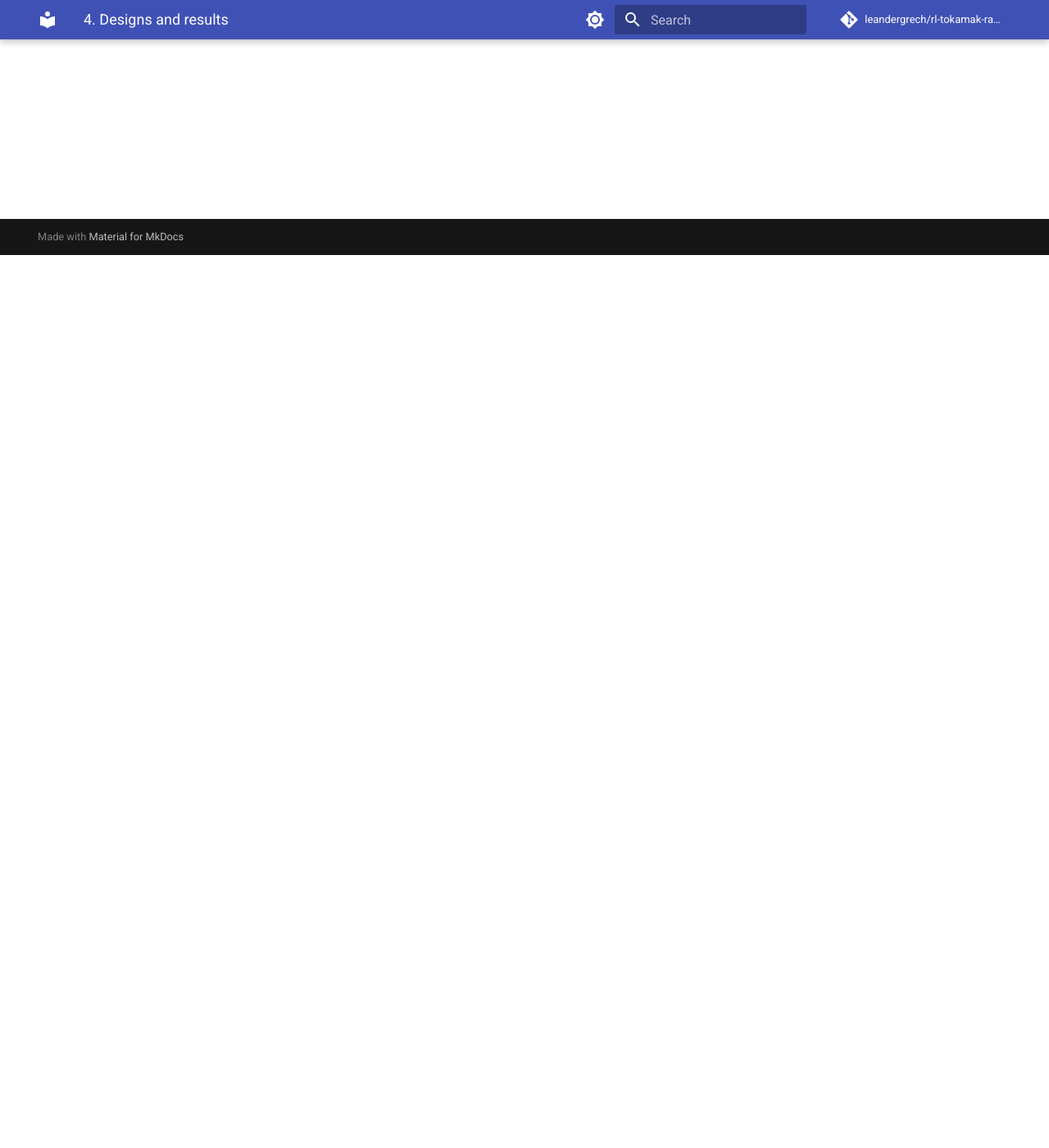
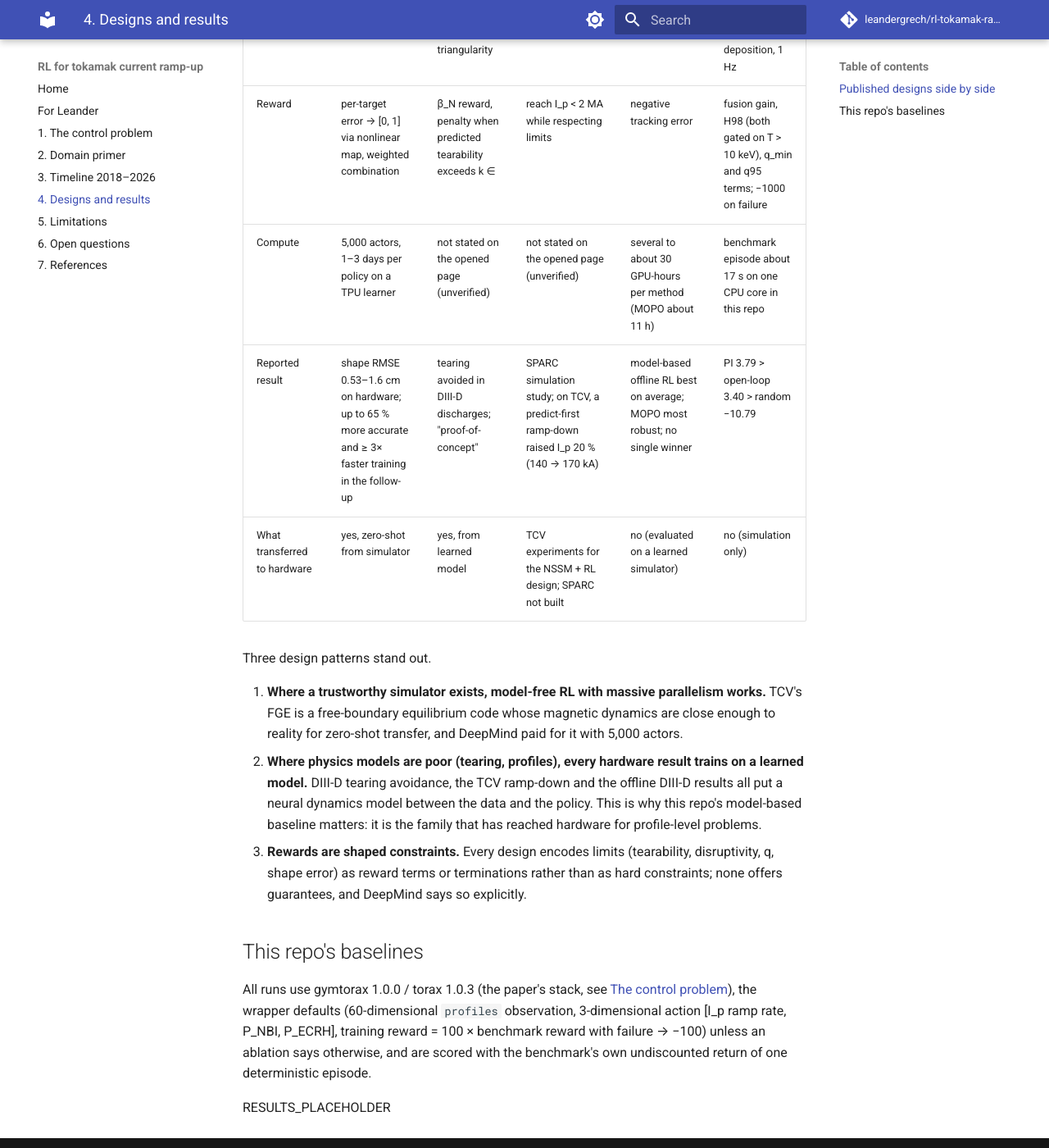
Before and after one commit to leandergrech/rl-tokamak-rampup, an MkDocs documentation site: the page built from docs/04-designs.md, in a window 1280 px wide and 1400 px high, scrolled down 1089 px. Shown: the whole window at 82% size. Built offline with MkDocs 1.6.1 and Material for MkDocs 9.7.7, drawn with Linux system fonts in a browser that asks for light colours; comment, search, counter and statistics services are not loaded; some of the changed text lies outside the part shown.

Commit message:
STATUS: step 3 done, step 4 running; draft designs page
Co-Authored-By: Claude Opus 5.5 <noreply@anthropic.com>

```diff
--- a/docs/04-designs.md
+++ b/docs/04-designs.md
@@ -1,3 +1,29 @@
-# 04-designs
+# Designs and results
 
-Work in progress.
+Two parts: the published RL/ML control designs side by side, then this repo's baselines on Gym-TORAX with their numbers. Every literature number links to [References](07-references.md); every number of ours comes from a file under `data/`.
+
+## Published designs side by side
+
+| | DeepMind TCV magnetic control ([R6](07-references.md#r6), [R7](07-references.md#r7)) | DIII-D tearing avoidance ([R8](07-references.md#r8)) | MIT ramp-down ([R10](07-references.md#r10), [R11](07-references.md#r11)) | RL4F offline benchmark ([R13](07-references.md#r13)) | Gym-TORAX ([R1](07-references.md#r1), [R3](07-references.md#r3)) |
+|---|---|---|---|---|---|
+| Control problem | plasma current, position and boundary shape after handover | keep β_N high while keeping predicted tearability below a threshold | ramp I_p down safely | track rotation, density, temperature, pressure profiles | ramp-up to a high-performance flat-top |
+| Algorithm | MPO (actor-critic), asymmetric: small feedforward actor, LSTM critic | DDPG (Keras-RL) | PPO | 13 offline algorithms incl. MOPO, COMBO, RAMBO, TD3+BC, CQL, IQL | none yet (PI, open-loop, random baselines) |
+| Dynamics used for training | FGE free-boundary simulator, licensed from EPFL | learned model of β_N and tearability from DIII-D data | PopDownGym: neural ODE trained on 336 RAPTOR runs | learned DIII-D dynamics model from 5,282 training shots | TORAX 1D transport PDEs, QLKNN transport |
+| Observation | 34 flux loops, 38 field probes, 19 coil currents (+1 derived) | 5 profiles × 33 grid points | 8-dimensional | profiles + scalars (per task) | full profiles and scalars (1,735 numbers) |
+| Action | 19 coil voltages at 10 kHz | total beam power, boundary triangularity | 4-dimensional | per task | I_p set-point, NBI and ECRH power and deposition, 1 Hz |
+| Reward | per-target error → [0, 1] via nonlinear map, weighted combination | β_N reward, penalty when predicted tearability exceeds k ∈ {0.2, 0.5, 0.7} | reach I_p < 2 MA while respecting limits | negative tracking error | fusion gain, H98 (both gated on T > 10 keV), q_min and q95 terms; −1000 on failure |
+| Compute | 5,000 actors, 1–3 days per policy on a TPU learner | not stated on the opened page (unverified) | not stated on the opened page (unverified) | several to about 30 GPU-hours per method (MOPO about 11 h) | benchmark episode about 17 s on one CPU core in this repo |
+| Reported result | shape RMSE 0.53–1.6 cm on hardware; up to 65 % more accurate and ≥ 3× faster training in the follow-up | tearing avoided in DIII-D discharges; "proof-of-concept" | SPARC simulation study; on TCV, a predict-first ramp-down raised I_p 20 % (140 → 170 kA) | model-based offline RL best on average; MOPO most robust; no single winner | PI 3.79 > open-loop 3.40 > random −10.79 |
+| What transferred to hardware | yes, zero-shot from simulator | yes, from learned model | TCV experiments for the NSSM + RL design; SPARC not built | no (evaluated on a learned simulator) | no (simulation only) |
+
+Three design patterns stand out.
+
+1. **Where a trustworthy simulator exists, model-free RL with massive parallelism works.** TCV's FGE is a free-boundary equilibrium code whose magnetic dynamics are close enough to reality for zero-shot transfer, and DeepMind paid for it with 5,000 actors.
+2. **Where physics models are poor (tearing, profiles), every hardware result trains on a learned model.** DIII-D tearing avoidance, the TCV ramp-down and the offline DIII-D results all put a neural dynamics model between the data and the policy. This is why this repo's model-based baseline matters: it is the family that has reached hardware for profile-level problems.
+3. **Rewards are shaped constraints.** Every design encodes limits (tearability, disruptivity, q, shape error) as reward terms or terminations rather than as hard constraints; none offers guarantees, and DeepMind says so explicitly.
+
+## This repo's baselines
+
+All runs use gymtorax 1.0.0 / torax 1.0.3 (the paper's stack, see [The control problem](01-problem.md#which-version-is-the-benchmark)), the wrapper defaults (60-dimensional `profiles` observation, 3-dimensional action [I_p ramp rate, P_NBI, P_ECRH], training reward = 100 × benchmark reward with failure → −100) unless an ablation says otherwise, and are scored with the benchmark's own undiscounted return of one deterministic episode.
+
+RESULTS_PLACEHOLDER
```
Also changed, not shown: STATUS.md (+5 -3 lines).
